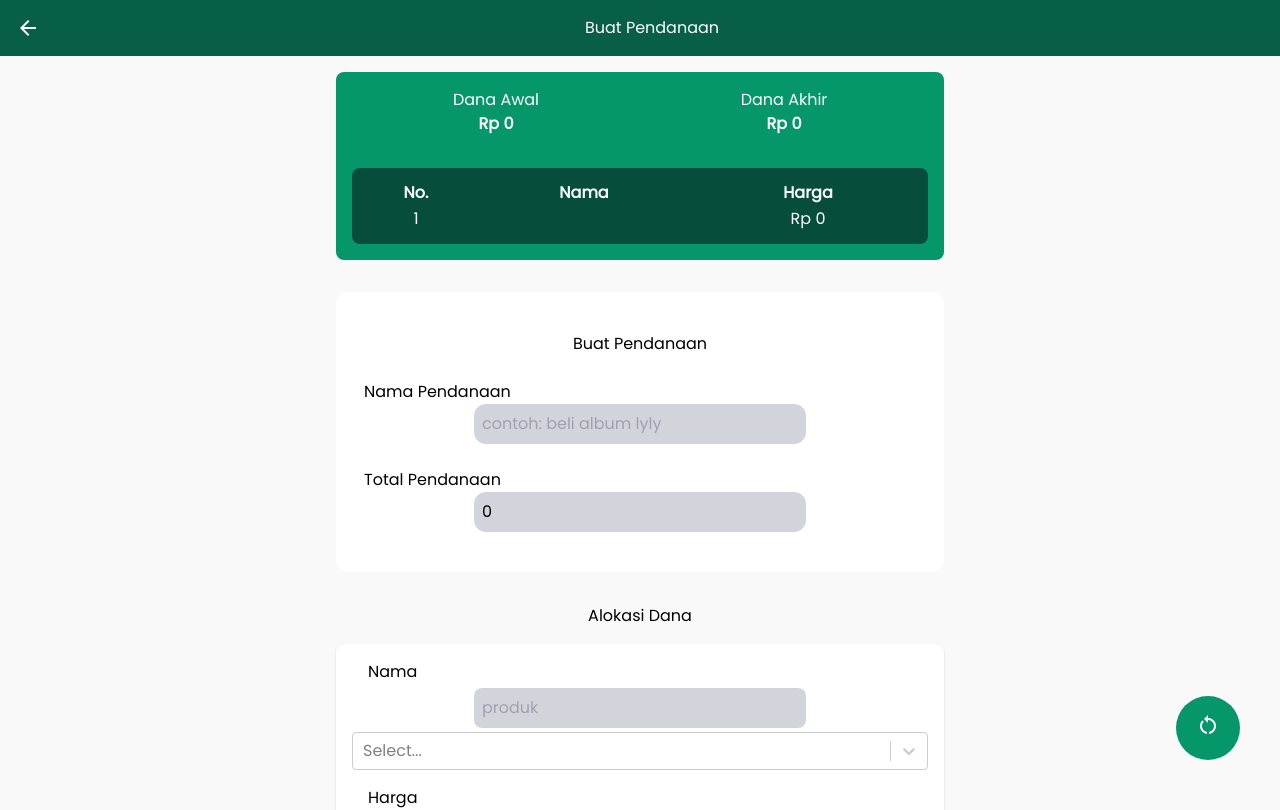
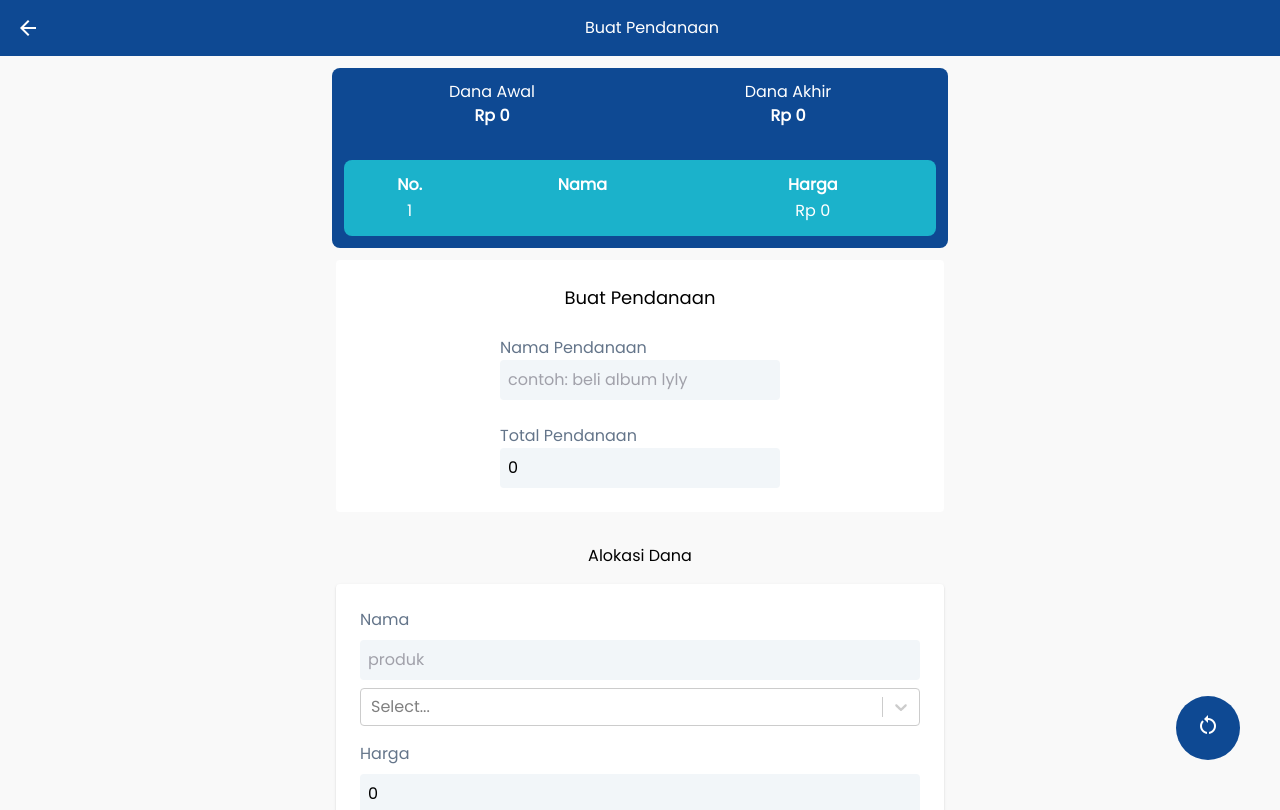
Before and after one commit to JenabB/react-alokasi-dana, a React (Create React App) app: page /create in a window 1280 px wide. Shown: the top 810 px of the page. Built offline with nearby package versions, Linux system fonts and the light colour scheme.

Commit message:
change pallete

```diff
--- a/src/components/AppBarWithBackButton.js
+++ b/src/components/AppBarWithBackButton.js
@@ -10,7 +10,7 @@ const AppBarWithBackButton = ({ title }) => {
   };
 
   return (
-    <nav className="bg-green-800 flex justify-between p-4 text-center text-white">
+    <nav className="bg-primary flex justify-between p-4 text-center text-white">
       <button className="material-icons md-24" onClick={goBack}>
         arrow_back
       </button>
--- a/src/components/FloatinResetButton.js
+++ b/src/components/FloatinResetButton.js
@@ -4,7 +4,7 @@ import { motion } from "framer-motion";
 const FloatingResetButton = () => {
   return (
     <motion.button
-      className="p-0 fixed bottom-10 right-10 w-16 h-16 bg-green-600 rounded-full"
+      className="p-0 fixed bottom-10 right-10 w-16 h-16 bg-primary rounded-full"
       animate={{ rotate: 360 }} //animasi memutar 360 derajat
       transition={{ duration: 2 }}
       whileTap={{
--- a/src/components/Pendanaan.js
+++ b/src/components/Pendanaan.js
@@ -44,12 +44,12 @@ const Pendanaan = ({ h, i }) => {
         <Link
           to={`pendanaan/${h.id}`}
           onClick={() => getPendanaanDetail(h)}
-          className="text-green-800 font-bold text-lg"
+          className="text-primary font-bold text-lg"
         >
           {h.namaPendanaan}
         </Link>
         <button
-          className="text-red-700 text-sm"
+          className="material-icons text-red"
           onClick={() => {
             Swal.fire({
               title: "Hapus pendanaan?",
@@ -67,7 +67,7 @@ const Pendanaan = ({ h, i }) => {
             });
           }}
         >
-          Hapus
+          delete
         </button>
       </div>
 
@@ -79,14 +79,14 @@ const Pendanaan = ({ h, i }) => {
 
       <hr />
 
-      <div className="grid grid-cols-2 mt-2 mb-2">
+      <div className="flex justify-between my-4 px-4">
         <div>
-          <h1>Dana awal</h1>
-          <h1>{formatRp(h.danaAwal)}</h1>
+          <h1 className="text-lg">Dana awal</h1>
+          <p>{formatRp(h.danaAwal)}</p>
         </div>
         <div>
-          <h1>Dana akhir</h1>
-          <h1>{formatRp(h.danaAkhir)}</h1>
+          <h1 className="text-lg">Dana akhir</h1>
+          <p>{formatRp(h.danaAkhir)}</p>
         </div>
       </div>
       <p className="text-gray-400 text-xs">{moment(h.createdAt).fromNow()}</p>
--- a/src/components/createPendanaan/C1.Header.js
+++ b/src/components/createPendanaan/C1.Header.js
@@ -12,7 +12,7 @@ const Header = () => {
 
   return (
     <motion.div
-      className="bg-green-600 sticky top-4 z-10 text-center text-white  m-4 p-4 rounded-lg"
+      className="bg-primary sticky top-4 z-10 text-center text-white m-3 p-3 rounded-lg"
       animate={{
         scale: [2, 1],
       }}
@@ -30,7 +30,7 @@ const Header = () => {
       </div>
       <div className="mt-8 text-center">
         {semuaProduk.length !== 0 ? (
-          <div className="bg-green-900 rounded-lg px-2 py-3">
+          <div className="bg-primaryLight rounded-lg px-2 py-3">
             <table className="table-fixed w-full">
               <tr>
                 <th className="w-1/4">No.</th>
--- a/src/components/createPendanaan/C2.Form.js
+++ b/src/components/createPendanaan/C2.Form.js
@@ -121,7 +121,7 @@ const Form = () => {
   return (
     <div>
       <motion.div
-        className="p-4"
+        className="px-4"
         initial="hidden"
         animate="visible"
         variants={{
@@ -138,20 +138,21 @@ const Form = () => {
           },
         }}
       >
-        <div className="text-center bg-white py-10 rounded-xl">
-          <h4 className="text-muted mb-6">Buat Pendanaan</h4>
-          <h1 className="text-left ml-7">Nama Pendanaan</h1>
+        <div className="text-center bg-white py-6 px-6 rounded">
+          <h4 className="text-muted mb-6 text-lg">Buat Pendanaan</h4>
+          <div className="text-left mx-auto lg:w-1/2">
+            <h1 className="text-formLabel">Nama Pendanaan</h1>
             <input
               type="text"
-            className="p-2 mb-6 rounded-xl bg-gray-300"
+              className="p-2 mb-6 rounded bg-input w-full"
               placeholder="contoh: beli album lyly"
               value={namaPendanaan}
               onChange={handleNamaPendanaanChange}
               required
             />
-          <h1 className="text-left ml-7">Total Pendanaan</h1>
+            <h1 className="text-formLabel">Total Pendanaan</h1>
             <input
-            className="p-2 rounded-xl bg-gray-300"
+              className="p-2 rounded bg-input w-full"
               type="number"
               value={danaAwal}
               onChange={handleDanaChange}
@@ -159,15 +160,16 @@ const Form = () => {
               required
             />
           </div>
+        </div>
 
         <div className="text-center">
           <h1 className="mt-8">Alokasi Dana</h1>
           {semuaProduk.length > 0 ? (
             semuaProduk.map((produk, index) => (
-              <div key={index} className="my-4 shadow bg-white rounded-lg p-4">
-                <h1 className="text-left pl-4">Nama</h1>
+              <div key={index} className="my-4 shadow bg-white rounded p-6">
+                <h1 className="text-left text-formLabel">Nama</h1>
                 <input
-                  className="bg-gray-300 p-2 rounded-lg my-1"
+                  className="bg-input p-2 rounded my-2 w-full"
                   type="text"
                   maxLength="20"
                   name="nama"
@@ -181,9 +183,9 @@ const Form = () => {
                   options={options}
                   onChange={(e) => setCategory(e.value)}
                 />
-                <h1 className="text-left pl-4 mt-4">Harga</h1>
+                <h1 className="text-left text-formLabel mt-4">Harga</h1>
                 <input
-                  className="bg-gray-100 p-2"
+                  className="bg-input p-2 rounded mt-2 w-full"
                   type="number"
                   name="harga"
                   value={produk.harga}
@@ -208,17 +210,17 @@ const Form = () => {
         <br />
 
         {/* button simpan akan aktif jika ada input nama pendanaan dan dana awal */}
-        <div className="text-center mt-4">
+        <div className="text-center mt-4 mb-8">
           {isFilled ? (
             <button
-              className="bg-green-800 text-white font-bold px-2 py-1 rounded"
+              className="bg-primary text-white font-bold px-2 py-1 rounded"
               onClick={saveToHistory}
             >
               Simpan
             </button>
           ) : (
             <button
-              className="bg-gray-300 text-white font-bold px-2 py-1 rounded"
+              className="bg-formLabel text-white font-bold px-2 py-1 rounded"
               disabled
             >
               Simpan
--- a/src/components/home/B1.AppBar.js
+++ b/src/components/home/B1.AppBar.js
@@ -3,7 +3,7 @@ import React from "react";
 //app bar
 const AppBar = () => {
   return (
-    <nav className="bg-green-800 p-4 text-center text-white">
+    <nav className="bg-primary p-4 text-center text-white">
       <h1>Alokasi Dana</h1>
     </nav>
   );
--- a/src/components/home/B2.TotalAlokasiDana.js
+++ b/src/components/home/B2.TotalAlokasiDana.js
@@ -65,7 +65,7 @@ const TotalAlokasiDana = ({
     <div className="p-4">
       <Link to="detail">
         <motion.div
-          className="bg-green-800 text-white rounded-xl p-4 w-full mx-auto"
+          className="bg-primary text-white rounded-xl p-4 w-full mx-auto"
           style={{ height: "200px" }}
           initial="hidden"
           animate="visible"
--- a/src/components/home/B4.FloatingAddButton.js
+++ b/src/components/home/B4.FloatingAddButton.js
@@ -6,7 +6,7 @@ const FloatingAddButton = () => {
   return (
     <Link to="/create">
       <motion.button
-        className="p-0 fixed bottom-10 right-10 w-16 h-16 bg-green-600 rounded-full"
+        className="p-0 fixed bottom-10 right-10 w-16 h-16 bg-primary rounded-full"
         //efek ketika cursor mouse berada diatas(berlaku hanya di desktop)
         whileHover={{
           scale: 1.2,
--- a/src/pages/B.Home.js
+++ b/src/pages/B.Home.js
@@ -5,7 +5,6 @@ import AppBar from "../components/home/B1.AppBar";
 import FloatingAddButton from "../components/home/B4.FloatingAddButton";
 import HistoryPendanaan from "../components/home/B3.HistoryPendanaan";
 import TotalAlokasiDana from "../components/home/B2.TotalAlokasiDana";
-import Blogs from "../components/home/Blogs";
 
 //utils
 import { motion } from "framer-motion";
@@ -54,7 +53,6 @@ const Home = () => {
           getTotalDanaAwal={getTotalDanaAwal}
           getTotalDanaAkhir={getTotalDanaAkhir}
         />
-        <Blogs />
         <HistoryPendanaan />
       </div>
       <FloatingAddButton />
--- a/tailwind.config.js
+++ b/tailwind.config.js
@@ -2,7 +2,14 @@ module.exports = {
   purge: ["./src/**/*.{js,jsx,ts,tsx}", "./public/index.html"],
   darkMode: false, // or 'media' or 'class'
   theme: {
-    extend: {},
+    colors: {
+      primary: "#0E4993",
+      primaryLight: "#1BB2CB",
+      formLabel: "#64758A",
+      white: "#FFFFFF",
+      input: "#F2F6F9",
+      red: "#E23B34",
+    },
   },
   variants: {
     extend: {},
```
Also changed, not shown: 1 other file (tests, documents, lock files or other folders). Lines whose indentation alone changed are shown as unchanged.
